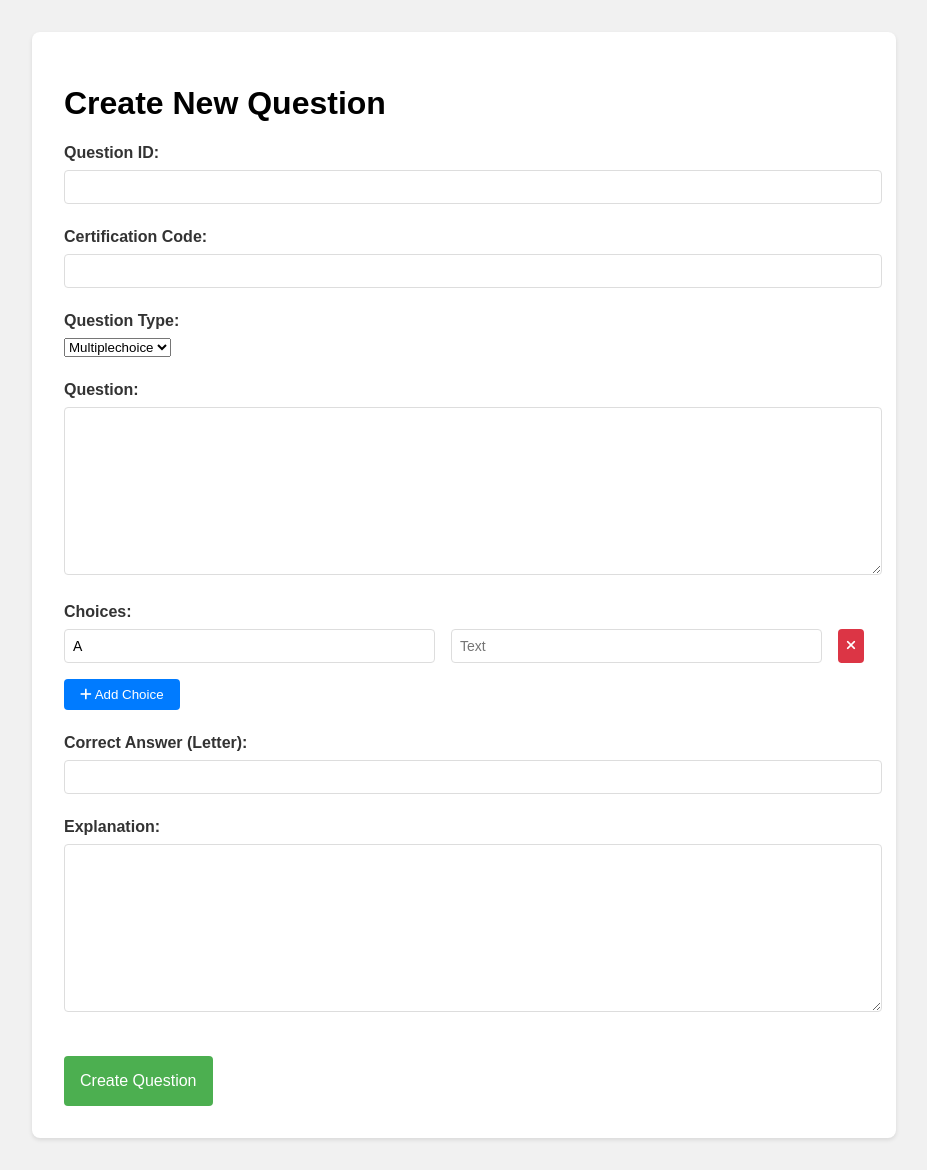
After one commit to aym2020/quizapp-flask, a Flask app: page /manual_question in a window 1280 px wide. The commit adds this page. Shown: the whole page, without its empty margins (176-1103 px from the left). Run offline with Flask 3, Linux system fonts and the light colour scheme.

Commit message:
add manual questions

```diff
--- a/app/routes.py
+++ b/app/routes.py
@@ -178,7 +178,7 @@ def process_drag_and_drop(q, lines):
             parts = line.split('. ', 1)
             choices.append({
                 'letter': parts[0],
-                'text': parts[1] if len(parts) > 1 else ''
+                'text': parts[0]
             })
         elif re.match(r'^[0-9]+\.\s', line):
             parts = line.split('. ', 1)
@@ -459,9 +459,8 @@ def current_user():
 # ------------------------------
 @app.route("/confirm_question", methods=["GET"])
 def confirm_question():
-    # If no pending question in the session, redirect back to the add question page (or home)
     if 'pending_question' not in session:
-        return redirect(url_for('add_question_page'))
+        return redirect(url_for('add_manual_question'))
     return render_template("confirm_question.html", question_data=session['pending_question'])
 
 # GPT Configuration
@@ -754,12 +753,6 @@ def process_question_image():
 
             raw_json["parsed_choices"] = parsed
 
-        # Validate required fields
-        required_fields = ["id", "question", "answer", "explanation", "questiontype"]
-        for field in required_fields:
-            if field not in raw_json:
-                return jsonify({"error": f"Missing required field: {field}"}), 400
-
         # Add certification code
         raw_json["certifcode"] = certifcode
 
@@ -799,6 +792,27 @@ def submit_question():
         return jsonify({"error": str(e)}), 500
 
 
+@app.route("/clear-pending-question", methods=["POST"])
+def clear_pending_question():
+    session.pop('pending_question', None)
+    return jsonify({"status": "cleared"})
+
+
+@app.route("/manual_question", methods=["GET"])
+def manual_question():
+    if 'pending_question' not in session:
+        session['pending_question'] = {
+            "id": "",
+            "certifcode": "",
+            "questiontype": "multiplechoice",
+            "question": "",
+            "choices": [],
+            "answer": "",
+            "explanation": ""
+        }
+    return render_template("manual_question.html",
+                         question_data=session['pending_question'],
+                         question_types=["multiplechoice", "yesno", "draganddrop", "hotspot"])
 
 # ------------------------------------------------------------
 # Run app
--- a/app/static/css/confirm_question.css
+++ b/app/static/css/confirm_question.css
@@ -79,3 +79,57 @@ input[type="text"], textarea {
 .btn-submit:hover {
   background: #45a049;
 }
+
+/* Add these to confirm_question.css */
+.drag-drop-container {
+  display: grid;
+  grid-template-columns: 1fr 1fr;
+  gap: 2rem;
+  margin-bottom: 1rem;
+}
+
+.drag-column, .drop-column {
+  background: #f8f9fa;
+  padding: 1rem;
+  border-radius: 4px;
+  border: 1px solid #ddd;
+}
+
+.btn-add {
+  background: #007bff;
+  color: white;
+  padding: 0.5rem 1rem;
+  border: none;
+  border-radius: 4px;
+  cursor: pointer;
+  margin-top: 0.5rem;
+}
+
+.btn-add:hover {
+  background: #0056b3;
+}
+
+.remove-choice,
+.remove-item,
+.remove-target,
+.remove-statement {
+  background: #dc3545;
+  color: white;
+  border: none;
+  border-radius: 4px;
+  padding: 0.25rem 0.5rem;
+  cursor: pointer;
+}
+
+.drag-item,
+.drop-target,
+.hotspot-statement {
+  display: flex;
+  gap: 1rem;
+  align-items: center;
+  margin-bottom: 0.5rem;
+}
+
+.template {
+  display: none;
+}
--- a/app/templates/confirm_question.html
+++ b/app/templates/confirm_question.html
@@ -65,7 +65,6 @@
             {% for choice in question_data.choices %}
               <div class="drag-choice-entry">
                 <input type="text" name="dragChoiceLetter[]" value="{{ choice.letter }}" placeholder="Letter" required>
-                <input type="text" name="dragChoiceText[]" value="{{ choice.text }}" placeholder="Text" required>
               </div>
             {% endfor %}
           </div>
@@ -138,9 +137,8 @@
 
       } else if (questionType === 'draganddrop') {
         data.choices = Array.from(formData.getAll('dragChoiceLetter[]'))
-          .map((letter, index) => ({
-            letter: letter,
-            text: formData.getAll('dragChoiceText[]')[index]
+          .map((letter) => ({
+            letter: letter // Only include the letter
           }));
 
         data.answer_area = Array.from(formData.getAll('answerAreaQuestion[]'))
--- /dev/null
+++ b/app/templates/manual_question.html
@@ -0,0 +1,294 @@
+<!DOCTYPE html>
+<html lang="en">
+<head>
+    <meta charset="UTF-8">
+    <title>Create Manual Question</title>
+    <link rel="stylesheet" href="{{ url_for('static', filename='css/confirm_question.css') }}">
+    <link rel="stylesheet" href="https://cdnjs.cloudflare.com/ajax/libs/font-awesome/6.4.0/css/all.min.css">
+</head>
+<body>
+    <div class="confirm-question-container">
+        <h1>Create New Question</h1>
+
+        <form id="questionForm">
+            <!-- Common Fields -->
+            <div class="form-group">
+                <label for="questionId">Question ID:</label>
+                <input type="text" id="questionId" name="id" value="{{ question_data.id }}" required>
+            </div>
+
+            <div class="form-group">
+                <label for="certifcode">Certification Code:</label>
+                <input type="text" id="certifcode" name="certifcode" value="{{ question_data.certifcode }}" required>
+            </div>
+
+            <div class="form-group">
+                <label for="questionType">Question Type:</label>
+                <select id="questionType" name="questiontype" required>
+                    {% for qtype in question_types %}
+                    <option value="{{ qtype }}" {% if question_data.questiontype == qtype %}selected{% endif %}>
+                        {{ qtype|title }}
+                    </option>
+                    {% endfor %}
+                </select>
+            </div>
+
+            <div class="form-group">
+                <label for="questionText">Question:</label>
+                <textarea id="questionText" name="question" required>{{ question_data.question }}</textarea>
+            </div>
+
+            <!-- Dynamic Sections -->
+            <div id="typeSpecificFields">
+                <!-- Fields will be injected here via JavaScript -->
+            </div>
+
+            <div class="form-group">
+                <label for="explanation">Explanation:</label>
+                <textarea id="explanation" name="explanation" required>{{ question_data.explanation }}</textarea>
+            </div>
+
+            <button type="button" id="createQuestionBtn" class="btn-submit">Create Question</button>
+        </form>
+    </div>
+
+    <!-- Question Type Templates -->
+    <template id="multiplechoiceTemplate">
+        <div class="form-group">
+            <label>Choices:</label>
+            <div id="choicesContainer">
+                <div class="choice-entry">
+                    <input type="text" name="choiceLetter[]" placeholder="Letter" required>
+                    <input type="text" name="choiceText[]" placeholder="Text" required>
+                    <button type="button" class="remove-choice" onclick="this.parentElement.remove()">
+                        <i class="fas fa-times"></i>
+                    </button>
+                </div>
+            </div>
+            <button type="button" class="btn-add" onclick="addChoice()">
+                <i class="fas fa-plus"></i> Add Choice
+            </button>
+        </div>
+        <div class="form-group">
+            <label for="answer">Correct Answer (Letter):</label>
+            <input type="text" id="answer" name="answer" required>
+        </div>
+    </template>
+
+    <template id="draganddropTemplate">
+        <div class="form-group">
+            <div class="drag-drop-container">
+                <div class="drag-column">
+                    <h3>Drag Items</h3>
+                    <div id="dragItems">
+                        <div class="drag-item">
+                            <input type="text" name="dragLetter[]" placeholder="Letter" required>
+                            <button type="button" class="remove-item" onclick="this.parentElement.remove()">
+                                <i class="fas fa-times"></i>
+                            </button>
+                        </div>
+                    </div>
+                    <button type="button" class="btn-add" onclick="addDragItem()">
+                        <i class="fas fa-plus"></i> Add Drag Item
+                    </button>
+                </div>
+
+                <div class="drop-column">
+                    <h3>Drop Targets</h3>
+                    <div id="dropTargets">
+                        <div class="drop-target">
+                            <input type="text" name="dropQuestion[]" placeholder="Target Question" required>
+                            <input type="text" name="dropAnswer[]" placeholder="Correct Answer" required>
+                            <button type="button" class="remove-target" onclick="this.parentElement.remove()">
+                                <i class="fas fa-times"></i>
+                            </button>
+                        </div>
+                    </div>
+                    <button type="button" class="btn-add" onclick="addDropTarget()">
+                        <i class="fas fa-plus"></i> Add Drop Target
+                    </button>
+                </div>
+            </div>
+        </div>
+    </template>
+
+    <template id="hotspotTemplate">
+        <div class="form-group">
+            <label>Statements:</label>
+            <div id="hotspotStatements">
+                <div class="hotspot-statement">
+                    <input type="text" name="statement[]" placeholder="Statement" required>
+                    <select name="correct[]" required>
+                        <option value="Yes">Yes</option>
+                        <option value="No">No</option>
+                    </select>
+                    <button type="button" class="remove-statement" onclick="this.parentElement.remove()">
+                        <i class="fas fa-times"></i>
+                    </button>
+                </div>
+            </div>
+            <button type="button" class="btn-add" onclick="addHotspotStatement()">
+                <i class="fas fa-plus"></i> Add Statement
+            </button>
+        </div>
+    </template>
+
+    <template id="yesnoTemplate">
+        <div class="form-group">
+            <label for="yesnoAnswer">Correct Answer:</label>
+            <select id="yesnoAnswer" name="answer" required>
+                <option value="Yes">Yes</option>
+                <option value="No">No</option>
+            </select>
+        </div>
+    </template>
+
+    <script>
+        // Question type templates
+        const templates = {
+            multiplechoice: document.getElementById('multiplechoiceTemplate').content,
+            draganddrop: document.getElementById('draganddropTemplate').content,
+            hotspot: document.getElementById('hotspotTemplate').content,
+            yesno: document.getElementById('yesnoTemplate').content
+        };
+
+        // Initialize form based on selected question type
+        function updateForm() {
+            const type = document.getElementById('questionType').value;
+            const container = document.getElementById('typeSpecificFields');
+            container.innerHTML = '';
+            container.appendChild(document.importNode(templates[type], true));
+        }
+
+        // Dynamic field handlers
+        // Improved addChoice function with validation
+        function addChoice() {
+            const choices = Array.from(document.querySelectorAll('[name="choiceLetter[]"]'));
+
+            // Get valid existing letters
+            const validLetters = choices
+                .map(input => input.value.toUpperCase())
+                .filter(value => value.match(/^[A-Z]$/));
+
+            // Determine next letter
+            let newLetter = 'A';
+            if (validLetters.length > 0) {
+                const lastCharCode = validLetters[validLetters.length-1].charCodeAt(0);
+                newLetter = String.fromCharCode(lastCharCode + 1);
+            }
+
+            // Clone and update new choice
+            const newChoice = document.querySelector('.choice-entry').cloneNode(true);
+            newChoice.querySelector('[name="choiceLetter[]"]').value = newLetter;
+            newChoice.querySelector('[name="choiceText[]"]').value = '';
+            document.getElementById('choicesContainer').appendChild(newChoice);
+        }
+
+
+        // Initialize with at least one choice
+        function updateForm() {
+            const type = document.getElementById('questionType').value;
+            const container = document.getElementById('typeSpecificFields');
+            container.innerHTML = '';
+            container.appendChild(document.importNode(templates[type], true));
+
+            // Initialize first choice for multiple choice
+            if (type === 'multiplechoice') {
+                const firstLetterInput = container.querySelector('[name="choiceLetter[]"]');
+                if (firstLetterInput && !firstLetterInput.value) {
+                    firstLetterInput.value = 'A';
+                }
+            }
+        }
+
+        function addDragItem() {
+            const newItem = document.querySelector('.drag-item').cloneNode(true);
+            newItem.querySelector('input').value = '';
+            document.getElementById('dragItems').appendChild(newItem);
+        }
+
+        function addDropTarget() {
+            const newTarget = document.querySelector('.drop-target').cloneNode(true);
+            newTarget.querySelectorAll('input').forEach(input => input.value = '');
+            document.getElementById('dropTargets').appendChild(newTarget);
+        }
+
+        function addHotspotStatement() {
+            const newStatement = document.querySelector('.hotspot-statement').cloneNode(true);
+            newStatement.querySelector('input').value = '';
+            document.getElementById('hotspotStatements').appendChild(newStatement);
+        }
+
+        // Initial setup
+        document.getElementById('questionType').addEventListener('change', updateForm);
+        updateForm();
+
+        // Form submission
+        document.getElementById('createQuestionBtn').addEventListener('click', async () => {
+            const formData = new FormData(document.getElementById('questionForm'));
+            const questionType = formData.get('questiontype');
+
+            const questionData = {
+                id: formData.get('id'),
+                certifcode: formData.get('certifcode'),
+                questiontype: questionType,
+                question: formData.get('question'),
+                explanation: formData.get('explanation'),
+              };
+
+            // Handle question type specific data
+            switch(questionType) {
+                case 'multiplechoice':
+                    questionData.choices = Array.from(formData.getAll('choiceLetter[]'))
+                        .map((letter, index) => ({
+                            letter: letter,
+                            text: formData.getAll('choiceText[]')[index]
+                        }));
+                    questionData.answer = formData.get('answer');
+                    break;
+
+                case 'draganddrop':
+                    questionData.choices = Array.from(formData.getAll('dragLetter[]'))
+                        .map(letter => ({ letter }));
+                    questionData.answer_area = Array.from(formData.getAll('dropQuestion[]'))
+                        .map((question, index) => ({
+                            question: question,
+                            correct_answer: formData.getAll('dropAnswer[]')[index]
+                        }));
+                    break;
+
+                case 'hotspot':
+                    questionData.answer_area = Array.from(formData.getAll('statement[]'))
+                        .map((statement, index) => ({
+                            statement: statement,
+                            correct_answer: formData.getAll('correct[]')[index]
+                        }));
+                    break;
+
+                case 'yesno':
+                    questionData.answer = formData.get('answer');
+                    break;
+            }
+
+            try {
+                const response = await fetch('/submit_question', {
+                    method: 'POST',
+                    headers: { 'Content-Type': 'application/json' },
+                    body: JSON.stringify(questionData)
+                });
+
+                const result = await response.json();
+                if (response.ok) {
+                    alert('Question created successfully!');
+                    window.location.href = '/';
+                } else {
+                    alert(`Error: ${result.error}`);
+                }
+            } catch (error) {
+                console.error('Submission error:', error);
+                alert('Failed to submit question');
+            }
+        });
+    </script>
+</body>
+</html>
```
Also changed, not shown: app/static/css/home.css (+11 -0 lines), app/static/css/quiz.css (+3 -4 lines), app/templates/home.html (+8 -4 lines), app/templates/quiz.html (+7 -8 lines).
